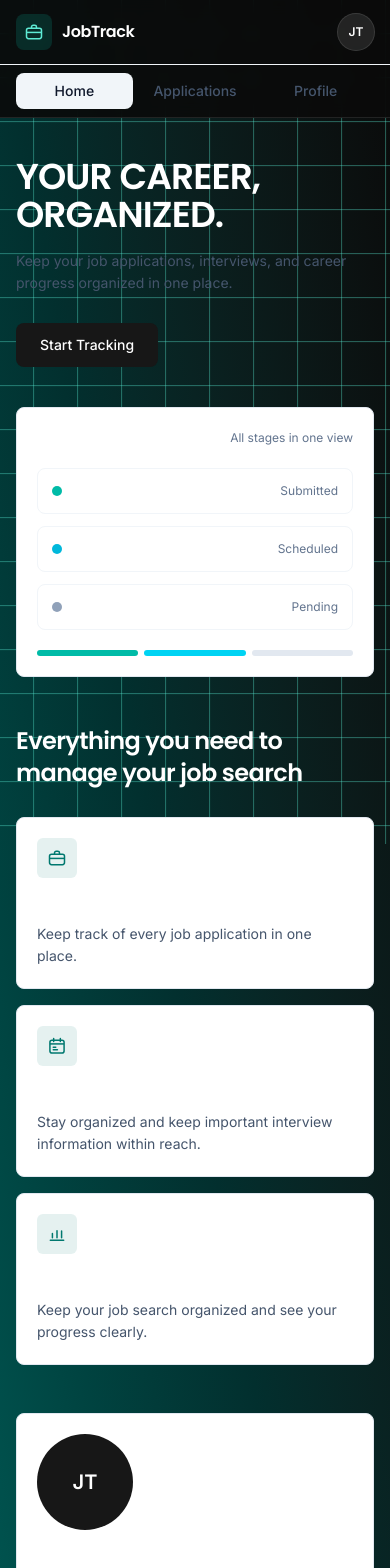
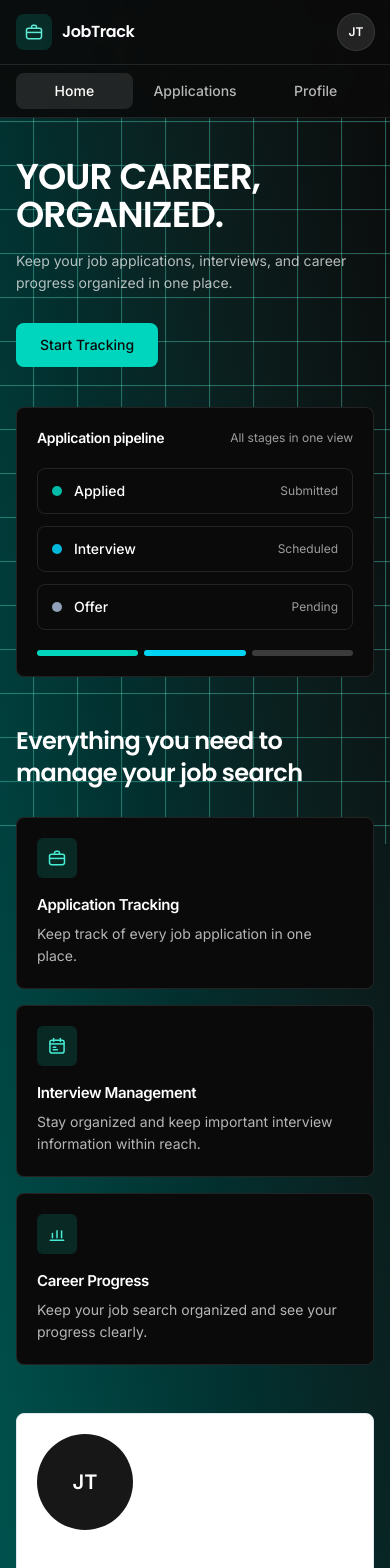
Before and after one commit to FaletehanAlF/auth-jwt-app, a Next.js app in the folder frontend/: page /home in a window 390 px wide. Shown: the top 1568 px of the page. Built offline with nearby package versions, Linux system fonts and the light colour scheme.

Commit message:
update feature

```diff
--- a/frontend/src/app/home/page.tsx
+++ b/frontend/src/app/home/page.tsx
@@ -237,24 +237,24 @@ export default function HomePage() {
             </div>
           </div>
 
-          <nav aria-label="Primary" className="border-t border-slate-100 sm:hidden">
+          <nav aria-label="Primary" className="border-t border-white/10 sm:hidden">
             <div className="mx-auto flex w-full max-w-5xl items-center gap-1 px-4 py-2">
               <Link
                 href="/home"
                 aria-current="page"
-                className="flex-1 rounded-lg bg-slate-100 px-3 py-2 text-center text-sm font-medium text-slate-900"
+                className="flex-1 rounded-lg bg-white/10 px-3 py-2 text-center text-sm font-medium text-white"
               >
                 Home
               </Link>
               <Link
                 href="/applications"
-                className="flex-1 rounded-lg px-3 py-2 text-center text-sm font-medium text-slate-600 hover:bg-slate-100 hover:text-slate-900"
+                className="flex-1 rounded-lg px-3 py-2 text-center text-sm font-medium text-white/70 hover:bg-white/10 hover:text-white"
               >
                 Applications
               </Link>
               <Link
                 href="/profile"
-                className="flex-1 rounded-lg px-3 py-2 text-center text-sm font-medium text-slate-600 hover:bg-slate-100 hover:text-slate-900"
+                className="flex-1 rounded-lg px-3 py-2 text-center text-sm font-medium text-white/70 hover:bg-white/10 hover:text-white"
               >
                 Profile
               </Link>
@@ -271,46 +271,46 @@ export default function HomePage() {
                   <br />
                   ORGANIZED.
                 </h1>
-                <p className="mt-4 max-w-md text-sm leading-relaxed text-slate-600 sm:text-base">
+                <p className="mt-4 max-w-md text-sm leading-relaxed text-white/70 sm:text-base">
                   Keep your job applications, interviews, and career progress
                   organized in one place.
                 </p>
                 <Link
                   href="/applications"
-                  className="mt-7 inline-flex h-11 items-center justify-center rounded-lg bg-neutral-900 px-6 text-sm font-medium text-white transition-colors duration-150 hover:bg-neutral-800 focus-visible:outline-none focus-visible:ring-2 focus-visible:ring-neutral-900 focus-visible:ring-offset-2"
+                  className="mt-7 inline-flex h-11 items-center justify-center rounded-lg bg-teal-400 px-6 text-sm font-medium text-neutral-950 transition-colors duration-150 hover:bg-teal-300 focus-visible:outline-none focus-visible:ring-2 focus-visible:ring-teal-300 focus-visible:ring-offset-2 focus-visible:ring-offset-neutral-950"
                 >
                   Start Tracking
                 </Link>
               </div>
 
-              <div className="min-w-0 rounded-lg border border-slate-200 bg-white p-5 sm:p-6">
+              <div className="min-w-0 rounded-lg border border-white/10 bg-neutral-950 p-5 sm:p-6">
                 <div className="flex items-center justify-between gap-3">
-                  <p className="text-sm font-semibold tracking-tight">
+                  <p className="text-sm font-semibold tracking-tight text-white">
                     Application pipeline
                   </p>
-                  <p className="text-xs text-slate-500">All stages in one view</p>
+                  <p className="text-xs text-white/60">All stages in one view</p>
                 </div>
                 <ul className="mt-5 space-y-3">
                   {pipelineStages.map((stage) => (
                     <li
                       key={stage.name}
-                      className="flex items-center gap-3 rounded-lg border border-slate-100 px-3.5 py-3"
+                      className="flex items-center gap-3 rounded-lg border border-white/10 px-3.5 py-3"
                     >
                       <span
                         aria-hidden="true"
                         className={`h-2.5 w-2.5 shrink-0 rounded-full ${stage.dot}`}
                       />
-                      <span className="text-sm font-medium">{stage.name}</span>
-                      <span className="ml-auto text-xs text-slate-500">
+                      <span className="text-sm font-medium text-white">{stage.name}</span>
+                      <span className="ml-auto text-xs text-white/60">
                         {stage.note}
                       </span>
                     </li>
                   ))}
                 </ul>
                 <div aria-hidden="true" className="mt-5 flex gap-1.5">
-                  <span className="h-1.5 flex-1 rounded-full bg-teal-500" />
+                  <span className="h-1.5 flex-1 rounded-full bg-teal-400" />
                   <span className="h-1.5 flex-1 rounded-full bg-cyan-400" />
-                  <span className="h-1.5 flex-1 rounded-full bg-slate-200" />
+                  <span className="h-1.5 flex-1 rounded-full bg-white/20" />
                 </div>
               </div>
             </div>
@@ -324,15 +324,15 @@ export default function HomePage() {
               {features.map((feature) => (
                 <div
                   key={feature.title}
-                  className="rounded-lg border border-slate-200 bg-white p-5 sm:p-6"
+                  className="rounded-lg border border-white/10 bg-neutral-950 p-5 sm:p-6"
                 >
-                  <span className="inline-flex h-10 w-10 items-center justify-center rounded-md bg-teal-700/10 text-teal-700">
+                  <span className="inline-flex h-10 w-10 items-center justify-center rounded-md bg-teal-400/15 text-teal-300">
                     {feature.icon}
                   </span>
-                  <p className="mt-4 text-[15px] font-semibold tracking-tight">
+                  <p className="mt-4 text-[15px] font-semibold tracking-tight text-white">
                     {feature.title}
                   </p>
-                  <p className="mt-1.5 text-sm leading-relaxed text-slate-600">
+                  <p className="mt-1.5 text-sm leading-relaxed text-white/70">
                     {feature.desc}
                   </p>
                 </div>
```
